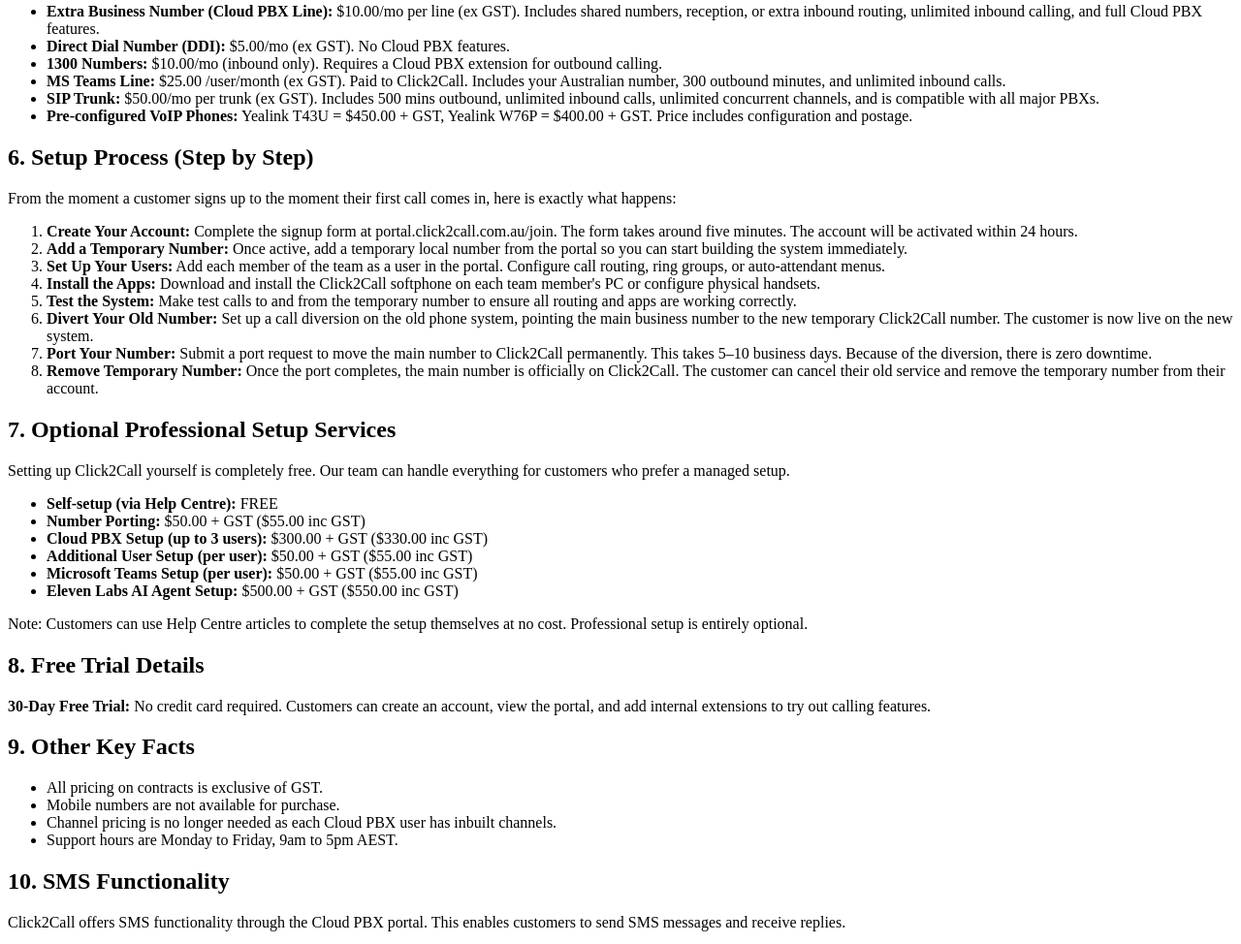
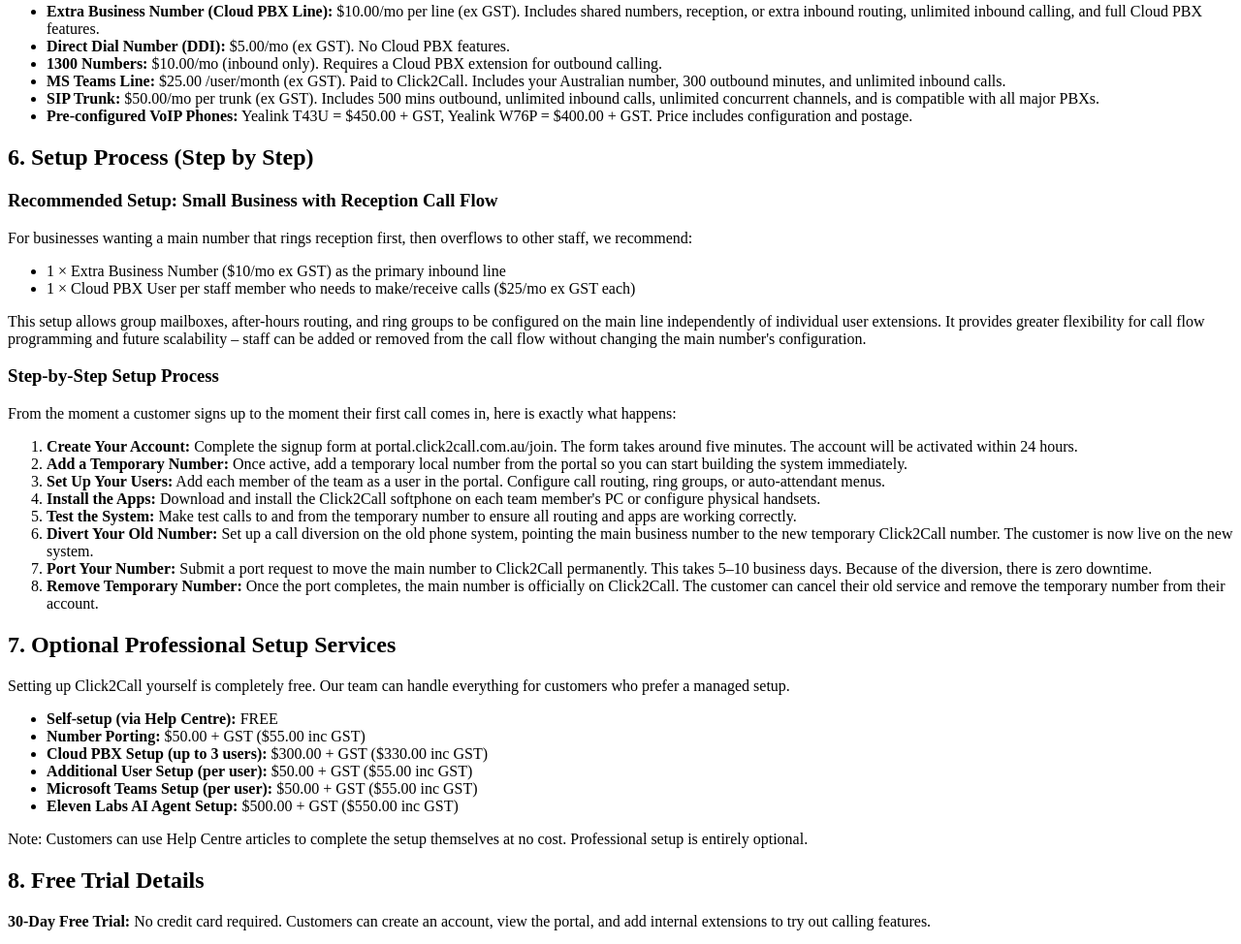
Before and after one commit to BcomServicesLimited/click2call-website, a plain HTML site: page help/primary-knowledge-base.html in a window 1280 px wide. Shown: the part 867-1841 px from the top of the page at 97% size. Drawn offline with Linux system fonts and the light colour scheme.

Commit message:
AI Training: Added recommended setup pattern for small businesses with reception call flow

```diff
--- a/help/primary-knowledge-base.html
+++ b/help/primary-knowledge-base.html
@@ -56,6 +56,16 @@
     </ul>
 
     <h2>6. Setup Process (Step by Step)</h2>
+
+    <h3>Recommended Setup: Small Business with Reception Call Flow</h3>
+    <p>For businesses wanting a main number that rings reception first, then overflows to other staff, we recommend:</p>
+    <ul>
+        <li>1 × Extra Business Number ($10/mo ex GST) as the primary inbound line</li>
+        <li>1 × Cloud PBX User per staff member who needs to make/receive calls ($25/mo ex GST each)</li>
+    </ul>
+    <p>This setup allows group mailboxes, after-hours routing, and ring groups to be configured on the main line independently of individual user extensions. It provides greater flexibility for call flow programming and future scalability – staff can be added or removed from the call flow without changing the main number's configuration.</p>
+
+    <h3>Step-by-Step Setup Process</h3>
     <p>From the moment a customer signs up to the moment their first call comes in, here is exactly what happens:</p>
     <ol>
         <li><strong>Create Your Account:</strong> Complete the signup form at portal.click2call.com.au/join. The form takes around five minutes. The account will be activated within 24 hours.</li>
```
